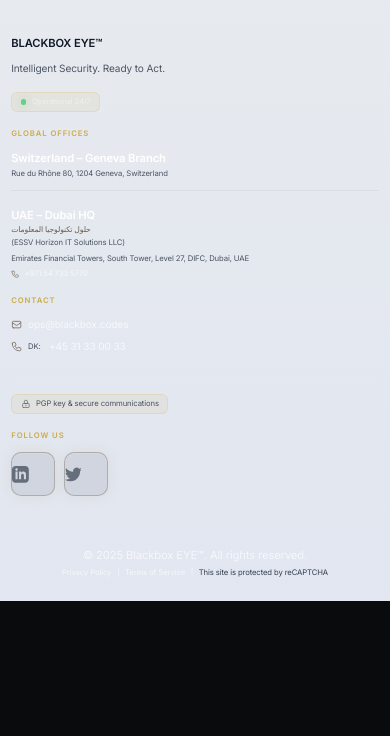
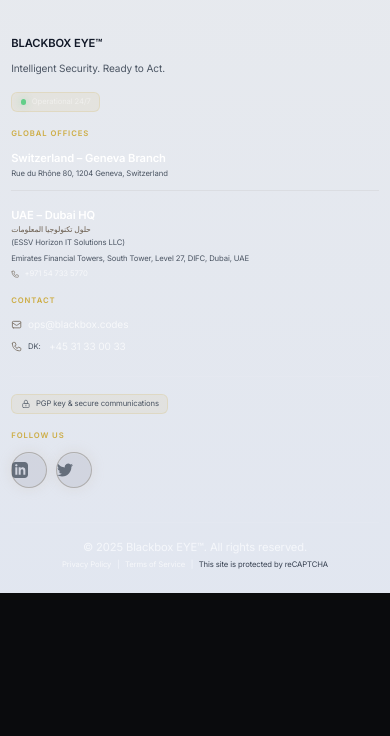
Before and after one commit to blackbox-eye/blackbox-ui, a PHP site: page /index.php in a window 390 px wide. Shown: the part 3232-3968 px from the top of the page. After the commit the page ends 3825 px from the top, so only its background shows below. Run offline with PHP 8.4, Linux system fonts and the light colour scheme; some libraries are stand-ins or nearby versions; some web fonts are replaced.

Commit message:
fix(footer): Refine social icon styling for mobile
- Reduce size from 44px to 38px (36px on mobile)
- Change border-radius from 10px to 50% (circular)
- Reduce icon SVG size from default to 18px (16px on mobile)
- Lower opacity for background/border for subtler appearance
- Reduce hover transform from -2px to -1px

Social icons now feel like subtle links, not primary CTAs.

```diff
--- a/assets/css/components/landing-p1-polish.css
+++ b/assets/css/components/landing-p1-polish.css
@@ -426,29 +426,44 @@
   color: rgba(201, 162, 39, 0.95) !important;
 }
 
-/* Social icons - premium hover */
+/* Social icons - subtle, refined styling */
 .page-home footer .group {
-  width: 44px !important;
-  height: 44px !important;
-  background: rgba(255, 255, 255, 0.04) !important;
-  border: 1px solid rgba(255, 255, 255, 0.08) !important;
-  border-radius: 10px !important;
+  width: 38px !important;
+  height: 38px !important;
+  background: rgba(255, 255, 255, 0.03) !important;
+  border: 1px solid rgba(255, 255, 255, 0.06) !important;
+  border-radius: 50% !important;
   transition: all 0.2s ease !important;
 }
 
 .page-home footer .group:hover {
-  background: rgba(201, 162, 39, 0.15) !important;
-  border-color: rgba(201, 162, 39, 0.3) !important;
-  transform: translateY(-2px) !important;
+  background: rgba(201, 162, 39, 0.1) !important;
+  border-color: rgba(201, 162, 39, 0.25) !important;
+  transform: translateY(-1px) !important;
 }
 
 .page-home footer .group svg {
-  color: rgba(255, 255, 255, 0.6) !important;
+  width: 18px !important;
+  height: 18px !important;
+  color: rgba(255, 255, 255, 0.5) !important;
   transition: color 0.2s ease !important;
 }
 
 .page-home footer .group:hover svg {
-  color: rgba(201, 162, 39, 0.95) !important;
+  color: rgba(201, 162, 39, 0.9) !important;
+}
+
+/* Mobile: even more subtle social icons */
+@media (max-width: 767px) {
+  .page-home footer .group {
+    width: 36px !important;
+    height: 36px !important;
+  }
+
+  .page-home footer .group svg {
+    width: 16px !important;
+    height: 16px !important;
+  }
 }
 
 /* Follow us / social section */
```
